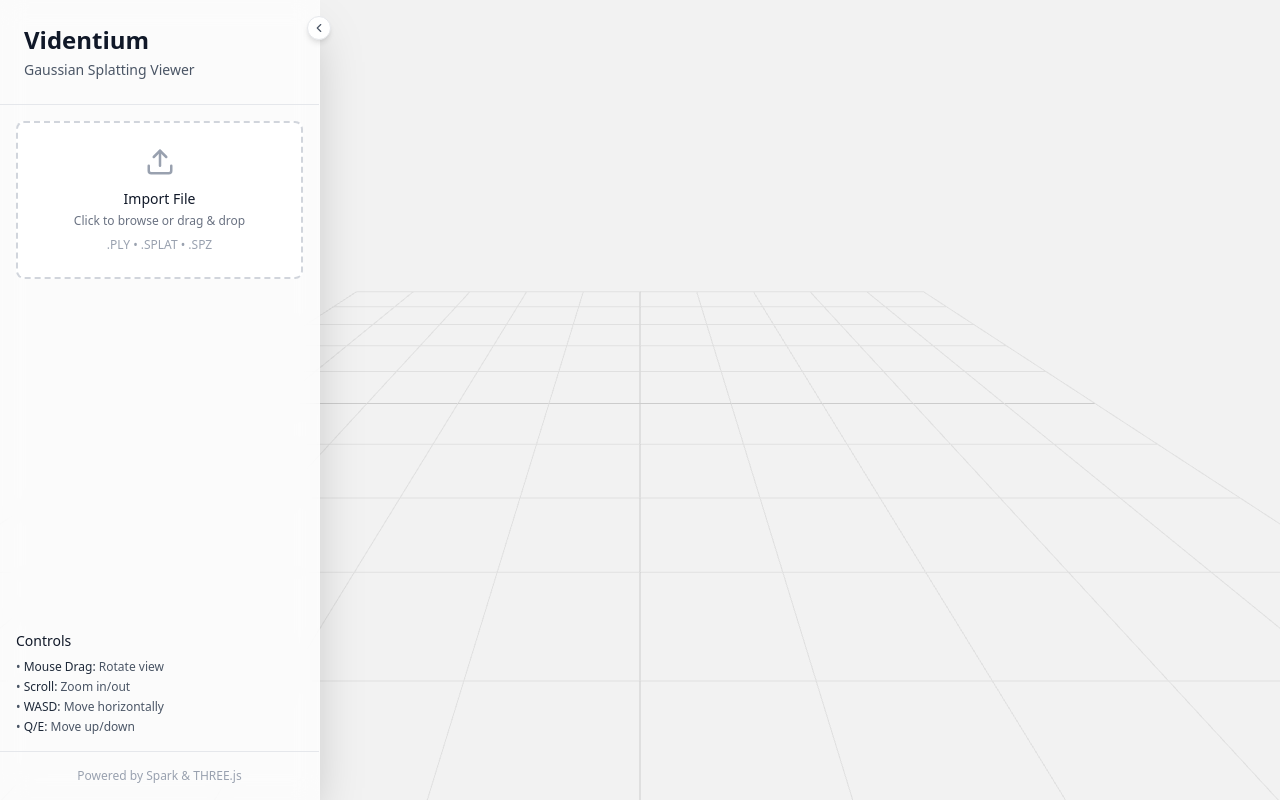
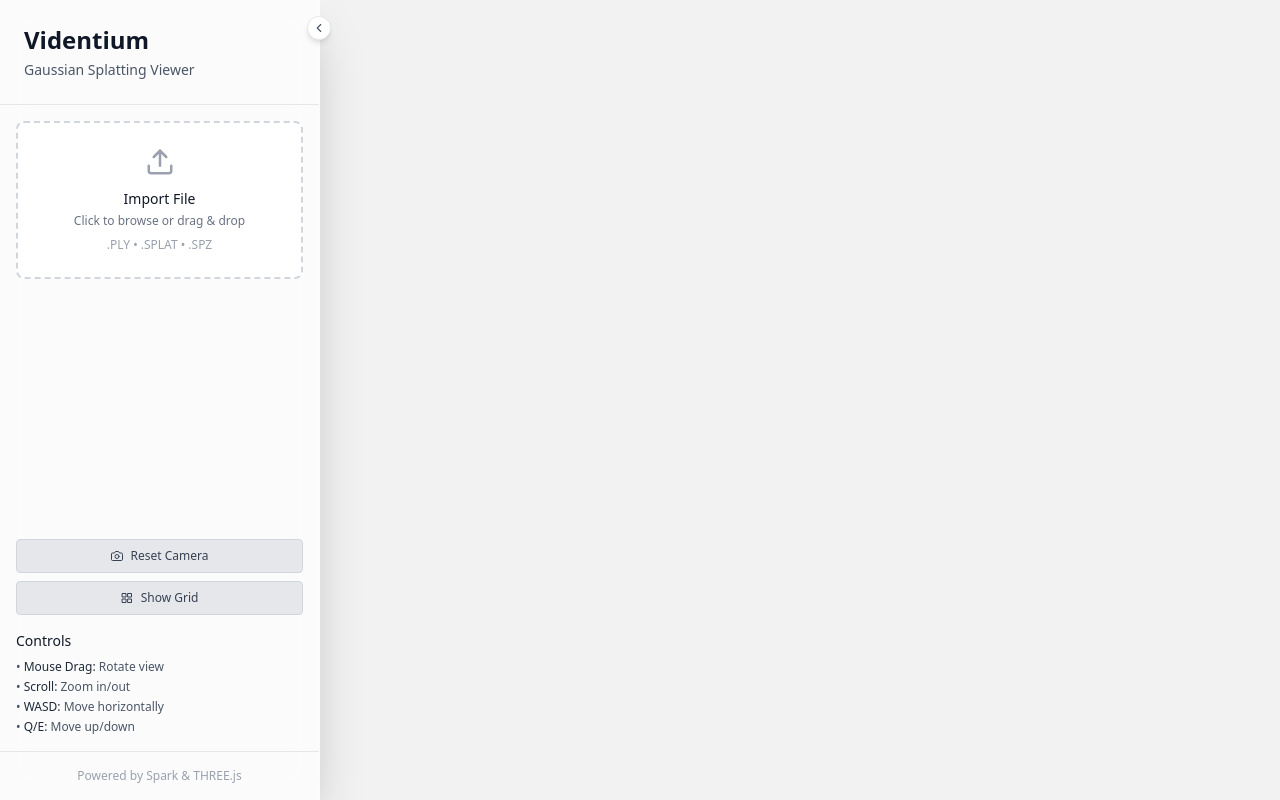
Before and after one commit to TobiasLenander01/videntium-3d-viewer, a React (Vite) app: page / in a window 1280 px wide. Built offline with nearby package versions, Linux system fonts and the light colour scheme.

Commit message:
Camera and grid options

```diff
--- a/src/App.tsx
+++ b/src/App.tsx
@@ -14,6 +14,8 @@
 function App() {
   const [fileToLoad, setFileToLoad] = useState<File | null>(null);
   const [isSidebarCollapsed, setIsSidebarCollapsed] = useState(false);
+  const [showGrid, setShowGrid] = useState(false);
+  const [resetCameraTrigger, setResetCameraTrigger] = useState(0);
   const [splatTransform, setSplatTransform] = useState<SplatTransform>({
     rotationX: 0,
     rotationY: 0,
@@ -23,21 +25,26 @@
     positionZ: 0,
   });
 
-  const handleFileLoad = (file: File) => {
+  const handleFileLoad = (file: File | null) => {
     setFileToLoad(file);
     // Reset transformations when loading new file
-    setSplatTransform({ rotationX: 0, rotationY: 0, rotationZ: 0, positionX: 0, positionY: 0, positionZ: 0 });
+    if (file) {
+      setSplatTransform({ rotationX: 0, rotationY: 0, rotationZ: 0, positionX: 0, positionY: 0, positionZ: 0 });
+    }
   };
 
   return (
     <div className='relative h-screen w-screen bg-gradient-to-br from-gray-50 to-gray-100 overflow-hidden'>
-      <Viewer fileToLoad={fileToLoad} transform={splatTransform} />
+      <Viewer fileToLoad={fileToLoad} transform={splatTransform} showGrid={showGrid} resetCameraTrigger={resetCameraTrigger} />
       <Sidebar
         onFileLoad={handleFileLoad}
         isCollapsed={isSidebarCollapsed}
         onToggleCollapse={() => setIsSidebarCollapsed(!isSidebarCollapsed)}
         transform={splatTransform}
         onTransformChange={setSplatTransform}
+        showGrid={showGrid}
+        onToggleGrid={() => setShowGrid(!showGrid)}
+        onResetCamera={() => setResetCameraTrigger(prev => prev + 1)}
       />
     </div>
   )
--- a/src/Sidebar.tsx
+++ b/src/Sidebar.tsx
@@ -6,20 +6,25 @@
   FiChevronLeft,
   FiChevronRight,
   FiRotateCw,
-  FiMove
+  FiMove,
+  FiGrid,
+  FiCamera
 } from 'react-icons/fi';
 import type { SplatTransform } from './App';
 const ROTATION_STEP = 5; // degrees
 const POSITION_STEP = 0.2; // units
 interface SidebarProps {
-  onFileLoad: (file: File) => void;
+  onFileLoad: (file: File | null) => void;
   isCollapsed: boolean;
   onToggleCollapse: () => void;
   transform: SplatTransform;
   onTransformChange: (transform: SplatTransform) => void;
+  showGrid: boolean;
+  onToggleGrid: () => void;
+  onResetCamera: () => void;
 }
 
-function Sidebar({ onFileLoad, isCollapsed, onToggleCollapse, transform, onTransformChange }: SidebarProps) {
+function Sidebar({ onFileLoad, isCollapsed, onToggleCollapse, transform, onTransformChange, showGrid, onToggleGrid, onResetCamera }: SidebarProps) {
   const fileInputRef = useRef<HTMLInputElement>(null);
   const [currentFile, setCurrentFile] = useState<File | null>(null);
   const [isDragging, setIsDragging] = useState(false);
@@ -47,6 +52,7 @@
 
   const handleClearFile = () => {
     setCurrentFile(null);
+    onFileLoad(null);
     if (fileInputRef.current) {
       fileInputRef.current.value = '';
     }
@@ -255,6 +261,30 @@
 
       {/* Info Section */}
       <div className={`mt-auto p-4 ${isCollapsed ? 'hidden' : ''}`}>
+        {/* Reset Camera Button */}
+        <div className="mb-2">
+          <button
+            onClick={onResetCamera}
+            className="w-full px-3 py-2 bg-gray-200 hover:bg-gray-300 border border-gray-300 rounded text-xs text-gray-700 transition-colors cursor-pointer flex items-center justify-center gap-2"
+            title="Reset camera to default position"
+          >
+            <FiCamera />
+            Reset Camera
+          </button>
+        </div>
+
+        {/* Grid Toggle */}
+        <div className="mb-4">
+          <button
+            onClick={onToggleGrid}
+            className="w-full px-3 py-2 bg-gray-200 hover:bg-gray-300 border border-gray-300 rounded text-xs text-gray-700 transition-colors cursor-pointer flex items-center justify-center gap-2"
+            title={showGrid ? 'Hide grid helper' : 'Show grid helper'}
+          >
+            <FiGrid />
+            {showGrid ? 'Hide Grid' : 'Show Grid'}
+          </button>
+        </div>
+
         <div>
             <h3 className="text-gray-900 text-sm font-medium mb-2">Controls</h3>
             <ul className="text-gray-600 text-xs space-y-1">
--- a/src/Viewer.tsx
+++ b/src/Viewer.tsx
@@ -6,14 +6,17 @@
 interface ViewerProps {
   fileToLoad: File | null;
   transform: SplatTransform;
+  showGrid: boolean;
+  resetCameraTrigger: number;
 }
 
-function Viewer({ fileToLoad, transform }: ViewerProps) {
+function Viewer({ fileToLoad, transform, showGrid, resetCameraTrigger }: ViewerProps) {
   const containerRef = useRef<HTMLDivElement>(null);
   const sceneRef = useRef<THREE.Scene | null>(null);
   const cameraRef = useRef<THREE.PerspectiveCamera | null>(null);
   const rendererRef = useRef<THREE.WebGLRenderer | null>(null);
   const splatMeshRef = useRef<SplatMesh | null>(null);
+  const gridHelperRef = useRef<THREE.GridHelper | null>(null);
   const [isLoading, setIsLoading] = useState(false);
 
   // Camera control state
@@ -64,6 +67,7 @@
     // Grid helper for reference
     const gridHelper = new THREE.GridHelper(10, 10, 0xcccccc, 0xe0e0e0);
     scene.add(gridHelper);
+    gridHelperRef.current = gridHelper;
 
     // Handle window resize
     const handleResize = () => {
@@ -220,9 +224,34 @@
     };
   }, []);
 
+  // Handle grid visibility
+  useEffect(() => {
+    if (gridHelperRef.current) {
+      gridHelperRef.current.visible = showGrid;
+    }
+  }, [showGrid]);
+
+  // Handle camera reset
+  useEffect(() => {
+    if (resetCameraTrigger > 0) {
+      cameraStateRef.current.position.set(0, 3, 7);
+      cameraStateRef.current.pitch = -0.4;
+      cameraStateRef.current.yaw = Math.PI;
+    }
+  }, [resetCameraTrigger]);
+
   // Handle file loading
   useEffect(() => {
-    if (!fileToLoad || !sceneRef.current) return;
+    if (!sceneRef.current) return;
+
+    // If no file, remove existing splat mesh
+    if (!fileToLoad) {
+      if (splatMeshRef.current) {
+        sceneRef.current.remove(splatMeshRef.current);
+        splatMeshRef.current = null;
+      }
+      return;
+    }
 
     const loadSplat = async () => {
       setIsLoading(true);
```
